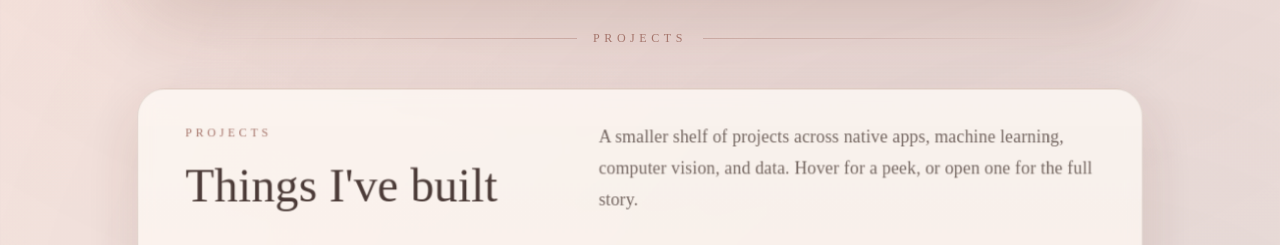
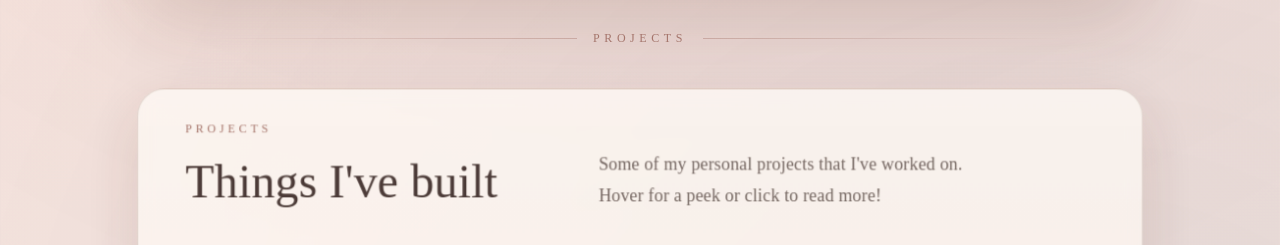
Before and after one commit to shlokrj/shlok.fyi, a Next.js app: page / in a window 1280 px wide. Shown: the part 900-1145 px from the top of the page. Built offline with nearby package versions, Linux system fonts and the light colour scheme.

Commit message:
word fix

```diff
--- a/app/page.tsx
+++ b/app/page.tsx
@@ -421,8 +421,7 @@ export default function Home() {
               </h2>
             </div>
             <p className="theme-muted max-w-xl text-base leading-7 sm:text-lg sm:leading-8">
-              A smaller shelf of projects across native apps, machine learning,
-              computer vision, and data. Hover for a peek, or open one for the full story.
+              Some of my personal projects that I&apos;ve worked on. <br />Hover for a peek or click to read more!
             </p>
           </div>
 
```
